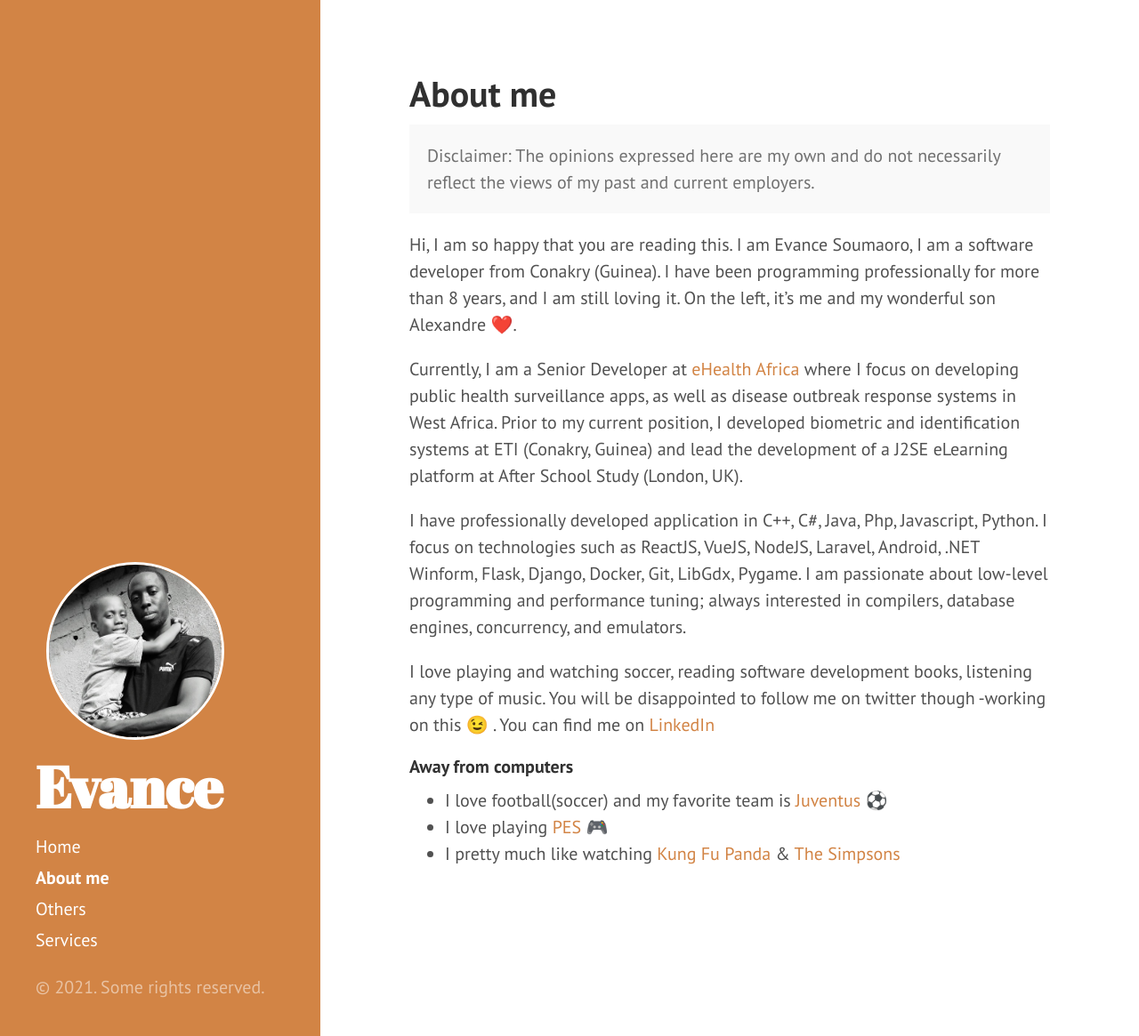
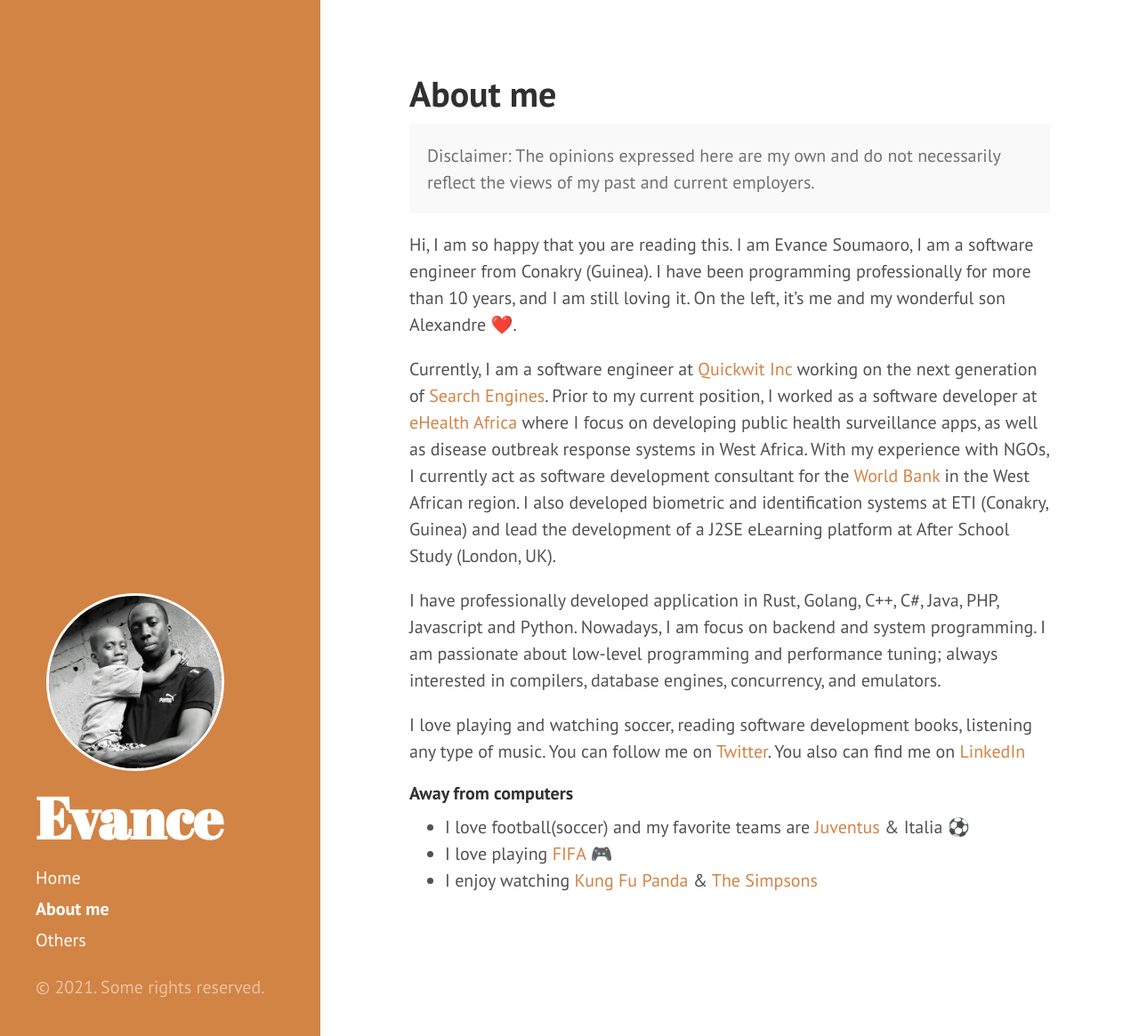
Before and after one commit to evanxg852000/evanxg852000.github.io, a Jekyll site: the page built from about.md, in a window 1280 px wide and 1165 px high. Shown: the whole window at 89% size. Built offline with Jekyll 4.4.1, drawn with Linux system fonts in a browser that asks for light colours; emoji names are drawn with the system emoji font.

```diff
--- a/about.md
+++ b/about.md
@@ -8,16 +8,16 @@ title: About me
 </p>
 
 Hi, I am so happy that you are reading this.
-I am Evance Soumaoro, I am a software developer from Conakry (Guinea). I have been programming professionally for more than 8 years, and I am still loving it. On the left, it's me and my wonderful son Alexandre :heart:.
+I am Evance Soumaoro, I am a software engineer from Conakry (Guinea). I have been programming professionally for more than 10 years, and I am still loving it. On the left, it's me and my wonderful son Alexandre :heart:.
 
-Currently, I am a Senior Developer at [eHealth Africa](https://www.ehealthafrica.org){:target="_blank"} where I focus on developing public health surveillance apps, as well as disease outbreak response systems in West Africa. Prior to my current position, I developed biometric and identification systems at ETI (Conakry, Guinea) and lead the development of a J2SE eLearning platform at After School Study (London, UK).
+Currently, I am a software engineer at [Quickwit Inc](https://quickwit.io/){:target="_blank"} working on the next generation of [Search Engines](https://github.com/quickwit-inc/quickwit){:target="_blank"}. Prior to my current position, I worked as a software developer at [eHealth Africa](https://www.ehealthafrica.org){:target="_blank"} where I focus on developing public health surveillance apps, as well as disease outbreak response systems in West Africa. With my experience with NGOs, I currently act as software development consultant for the [World Bank](https://www.worldbank.org/){:target="_blank"} in the West African region. I also developed biometric and identification systems at ETI (Conakry, Guinea) and lead the development of a J2SE eLearning platform at After School Study (London, UK).
 
-I have professionally developed application in C++, C#, Java, Php, Javascript, Python. I focus on technologies such as ReactJS, VueJS, NodeJS, Laravel, Android, .NET Winform, Flask, Django, Docker, Git, LibGdx, Pygame. I am passionate about low-level programming and performance tuning; always interested in compilers, database engines, concurrency, and emulators.
+I have professionally developed application in Rust, Golang, C++, C#, Java, PHP, Javascript and Python. Nowadays, I am focus on backend and system programming. I am passionate about low-level programming and performance tuning; always interested in compilers, database engines, concurrency, and emulators.
 
-I love playing and watching soccer, reading software development books, listening any type of music. You will be disappointed to follow me on twitter though -working on this :wink: . You can find me on [LinkedIn](https://www.linkedin.com/in/evance-soumaoro-76898426/){:target="_blank"}
+I love playing and watching soccer, reading software development books, listening any type of music. You can follow me on [Twitter](https://twitter.com/evanxg852000){:target="_blank"}. You also can find me on [LinkedIn](https://www.linkedin.com/in/evance-soumaoro-76898426/){:target="_blank"}
 
 ###### Away from computers
 
-* I love football(soccer) and my favorite team is [Juventus](http://juventus.com/en/){:target="_blank"} :soccer:
-* I love playing [PES](http://konami.com/wepes){:target="_blank"} :video_game:
-* I pretty much like watching [Kung Fu Panda](http://dreamworks.com/kungfupanda){:target="_blank"} & [The Simpsons](http://simpsonsworld.com){:target="_blank"}
+* I love football(soccer) and my favorite teams are [Juventus](http://juventus.com/en/){:target="_blank"} & Italia :soccer:
+* I love playing [FIFA](https://www.ea.com/en-gb/games/fifa/fifa-22){:target="_blank"} :video_game:
+* I enjoy watching [Kung Fu Panda](http://dreamworks.com/kungfupanda){:target="_blank"} & [The Simpsons](http://simpsonsworld.com){:target="_blank"}
```
Also changed, not shown: _posts/2021-04-16-starting-a-position-at-quickwit.md (+1 -1 lines), services.md (deleted, +0 -53 lines).
